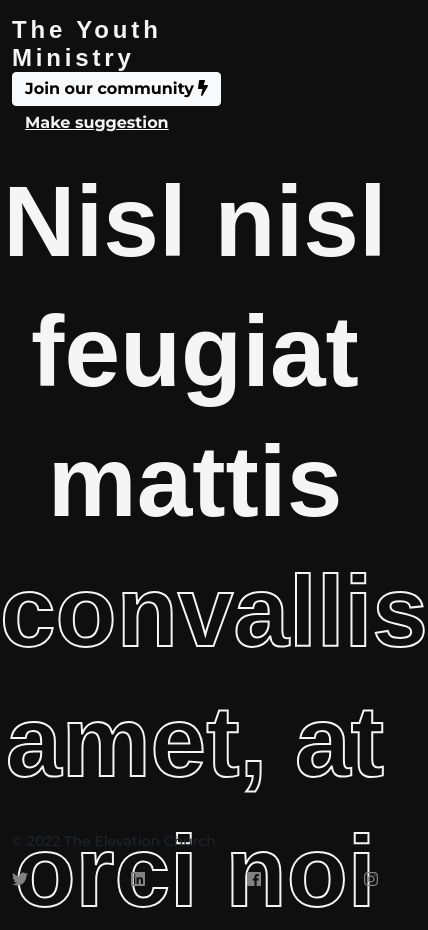
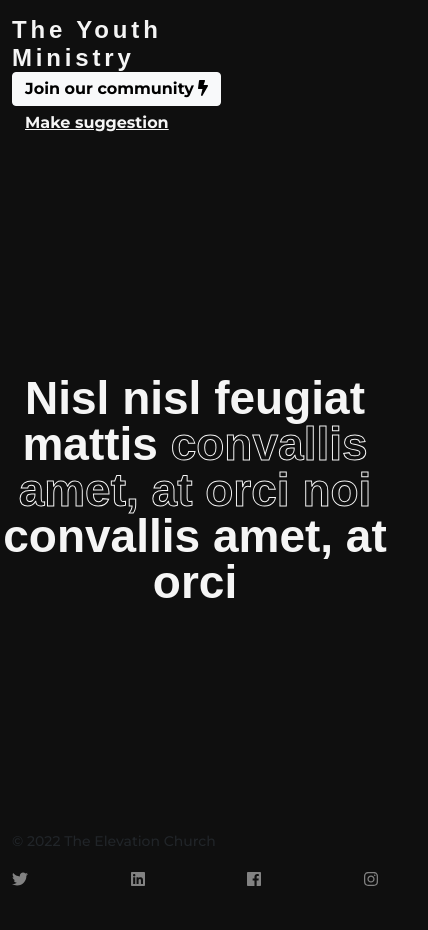
Before and after one commit to Molusoj/youth-ministry, a plain HTML site: page index.html in a window 390 px wide. Shown: the top 930 px of the page, 428 px wide, since content can reach past the window. After the commit the page ends 891 px from the top, so only its background shows below. Drawn offline with nearby package versions, Linux system fonts and the light colour scheme; a web font is replaced by a local one.

Commit message:
made main heading responsive

```diff
--- a/assets/css/style.css
+++ b/assets/css/style.css
@@ -17,6 +17,8 @@ body {
 
 main {
     height: 80vh;
+    display: flex;
+    align-items: center;
 }
 
 
@@ -161,3 +163,22 @@ main {
     color: var(--white);
     background-color: var(--black);
 }
+
+
+/* MEdia Screan 426px */
+@media screen and (max-width: 1023px) {
+    .main-heading {
+        font-size: 75px;
+        line-height: 1;
+    }
+}
+
+@media screen and (max-width: 768px) {
+    .main-heading {
+        font-size: 46px
+    }
+
+    .main-heading span {
+        -webkit-text-stroke-width: 1px;
+    }
+}
```
